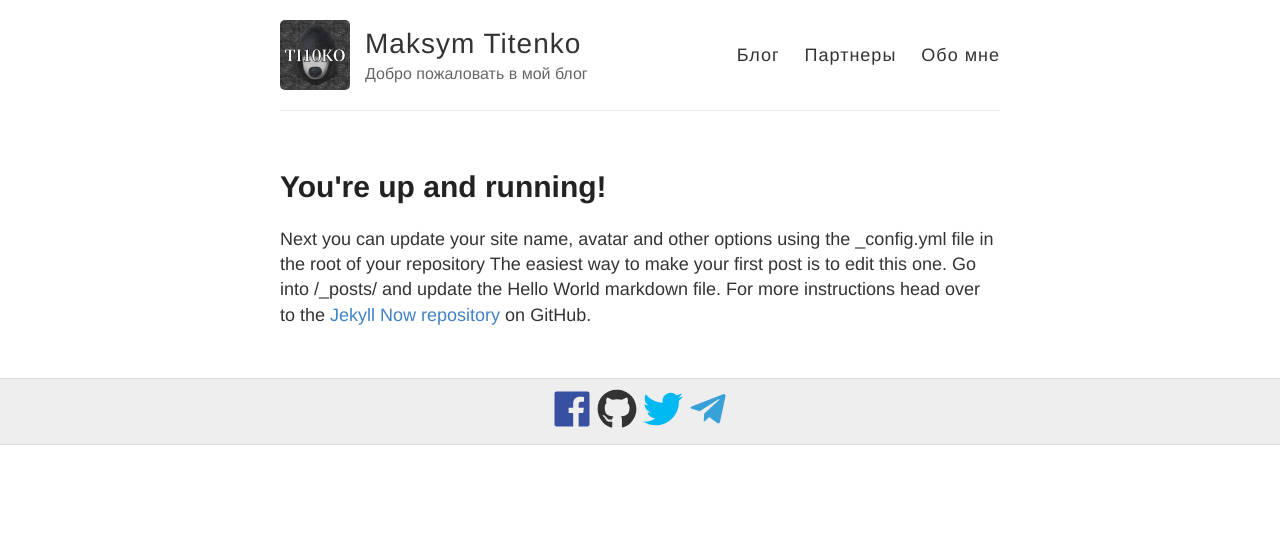
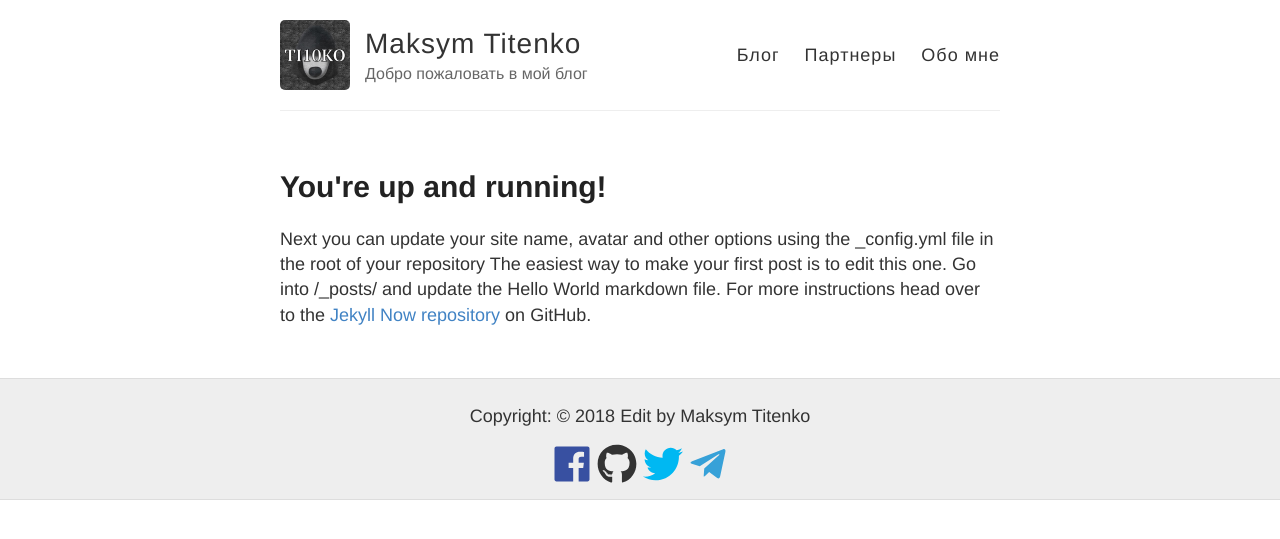
Before and after one commit to titenko/titenko.github.io, a Jekyll site: the page built from _posts/2014-3-3-Hello-World.md, in a window 1280 px wide. Shown: the top 539 px of the page. Built offline with Jekyll 4.4.1, drawn with Linux system fonts in a browser that asks for light colours; nearby versions of some CDN libraries; comment, search, counter and statistics services are not loaded.

Commit message:
Update default.html

```diff
--- a/_layouts/default.html
+++ b/_layouts/default.html
@@ -43,6 +43,7 @@
     <div class="wrapper-footer">
       <div class="container">
         <footer class="footer">
+          <p>Copyright: © 2018 Edit by Maksym Titenko</p>
           {% include svg-icons.html %}
         </footer>
       </div>
```
